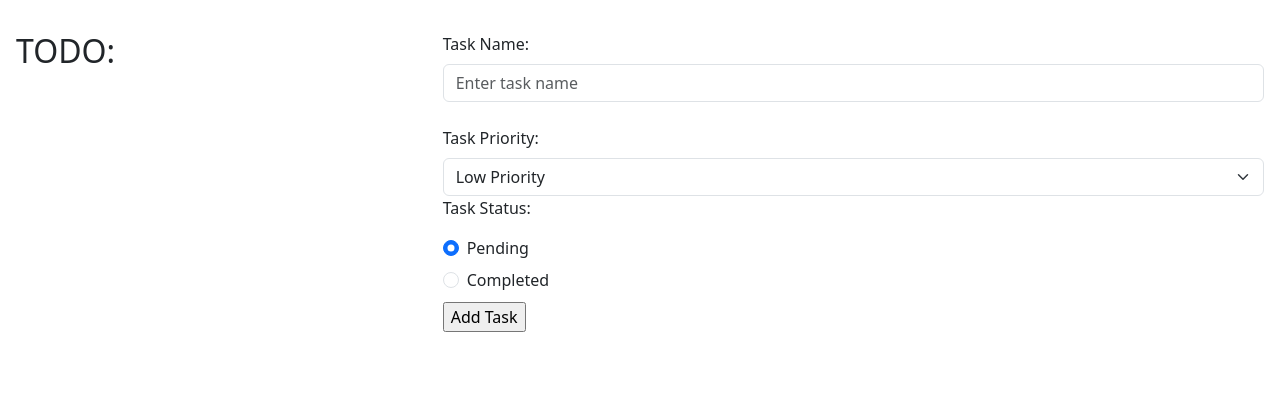
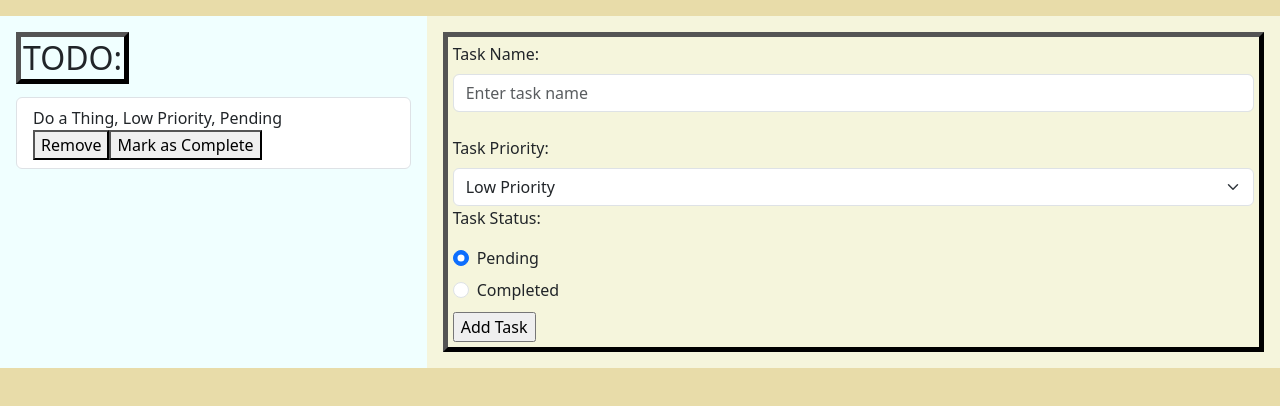
Before and after one commit to IvanLi3888/CUS1172-Project-2, a plain HTML site: page index.html in a window 1280 px wide. Drawn offline with nearby package versions, Linux system fonts and the light colour scheme; the site is published under a folder, as on GitHub Pages, so addresses that start at the root find nothing.

Commit message:
attempt to fix for pages

```diff
--- a/index.html
+++ b/index.html
@@ -4,8 +4,8 @@
 <head>
     <link href="https://cdn.jsdelivr.net/npm/bootstrap@5.3.3/dist/css/bootstrap.min.css" rel="stylesheet">
     <script src="https://cdn.jsdelivr.net/npm/bootstrap@5.3.3/dist/js/bootstrap.bundle.min.js"></script>
-    <script src="/milestone-1/js/todo.js"></script>
-    <link rel="stylesheet" href="/milestone-1/css/styles.css">
+    <script src="./milestone-1/js/todo.js"></script>
+    <link rel="stylesheet" href="./milestone-1/css/styles.css">
 
 
     <meta charset="UTF-8" name="viewport" content="width=device-width, initial-scale=1.0">
```
